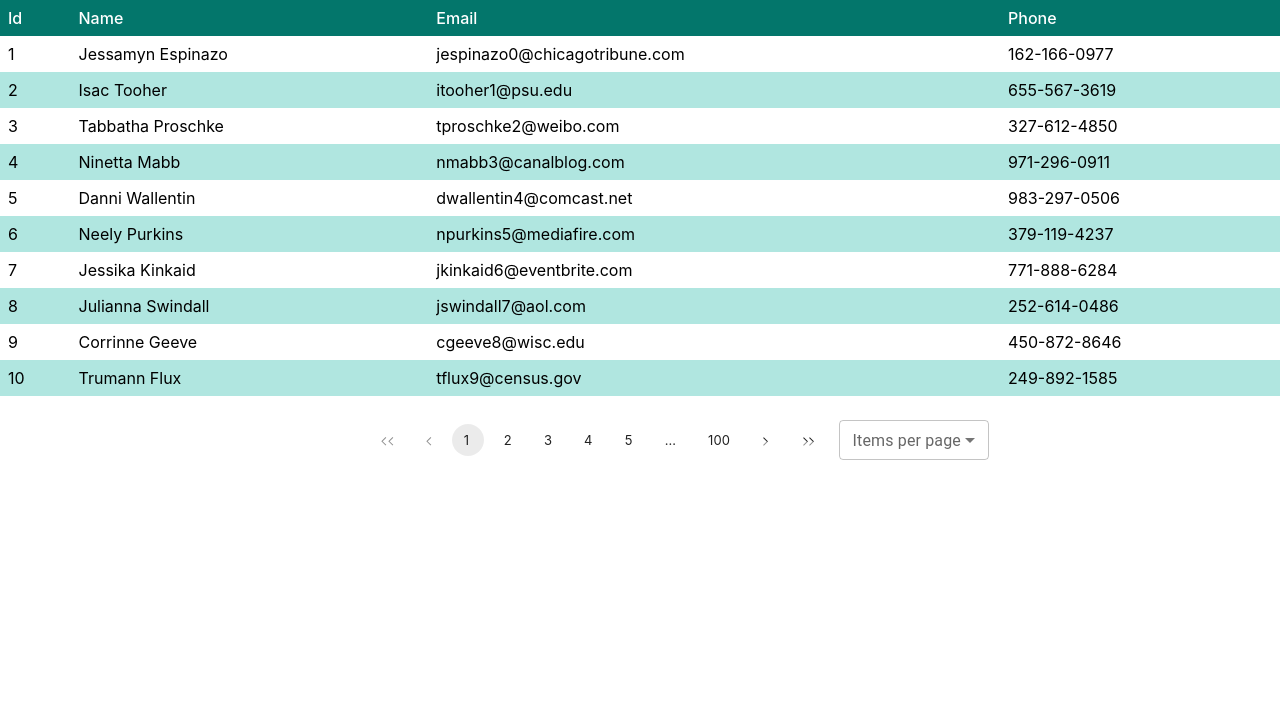
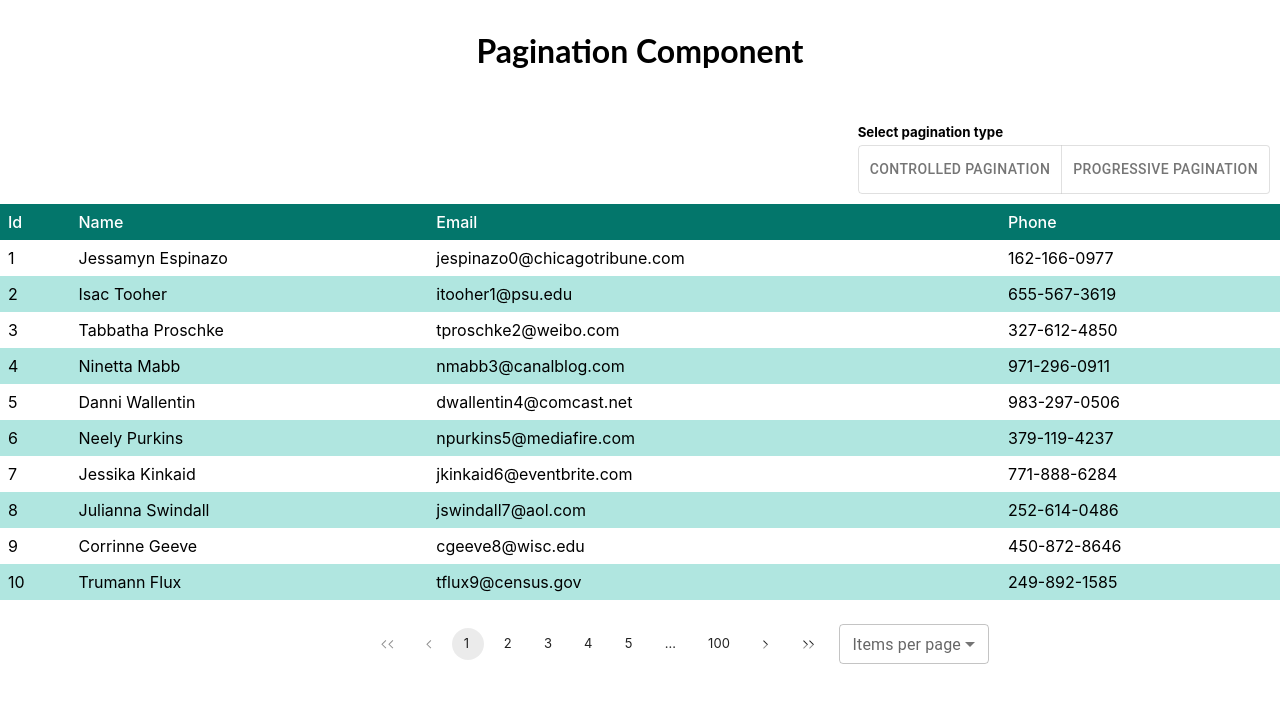
Before and after one commit to sauravmishra1710/Pagination-Component, a React (Create React App) app: page / in a window 1280 px wide. Shown: the top 702 px of the page. Built offline with nearby package versions, Linux system fonts and the light colour scheme.

Commit message:
Implement a toggle button
Implement a toggle button for Controlled pagination & progressive pagination

```diff
--- a/src/App.js
+++ b/src/App.js
@@ -1,14 +1,20 @@
 import React, { useState, useMemo } from 'react';
-import ControlledPagination from './ControlledPagination';
+import ControlledPagination from './components/ControlledPagination';
+import PaginationType from './components/PaginationType';
 import data from './data.json';
 import './style.scss';
 
 export default function App() {
   const [currentPage, setCurrentPage] = useState(1);
   const [pageSize, setPageSize] = useState(10); // default page size is 10
+  const [paginationType, setPaginationType] = useState("Controlled"); // Controlled pagination by default
 
   const onUpdateItemsPerPage =  (pageSize) => {
     setPageSize(pageSize);
+  };
+
+  const onUpdatePaginationType =  (paginationType) => {
+    setPaginationType(paginationType);
   };
 
   const currentTableData = useMemo(() => {
@@ -19,6 +25,14 @@ export default function App() {
 
   return (
     <>
+      <div style={{ margin: "10px", justifyContent: "center", display: "grid" }}>
+        <h1>Pagination Component</h1>
+      </div>
+      <div style={{ margin: "10px", justifyContent: "right", display: "grid" }}>
+      <h5 style={{ marginBottom: "5px"}}>Select pagination type</h5>
+        <PaginationType onChangeCallback={onUpdatePaginationType}/>
+      </div>
+      <div>
         <table>
           <thead>
             <tr>
@@ -41,6 +55,8 @@ export default function App() {
             })}
           </tbody>
         </table>
+        </div>
+        {(paginationType === "Controlled") ?
          <ControlledPagination
          className="paginationbar"
          currentPage={currentPage}
@@ -48,7 +64,7 @@ export default function App() {
          pageSize={pageSize}
          onPageChange={page => setCurrentPage(page)}
          onUpdateItemsPerPage = {onUpdateItemsPerPage}
-      />
+       /> : <div>Progressive</div>}
     </>
   );
 }
--- a/src/ControlledPagination.jsx
+++ b/src/components/ControlledPagination.jsx
@@ -1,7 +1,7 @@
 import React from 'react';
 import classnames from 'classnames';
-import { usePagination, DOTS } from './useControlledPagination';
-import ItemsPerPage from './components/ItemsPerPage';
+import { usePagination, DOTS } from '../useControlledPagination';
+import ItemsPerPage from './ItemsPerPage';
 import './pagination.scss';
 
 const ControlledPagination = props => {
--- /dev/null
+++ b/src/components/PaginationType.jsx
@@ -0,0 +1,39 @@
+import * as React from 'react';
+import MuiToggleButton from '@mui/material/ToggleButton';
+import ToggleButtonGroup from '@mui/material/ToggleButtonGroup';
+import { styled } from "@mui/material/styles";
+
+
+export default function PaginationType( {onChangeCallback}) {
+
+  const ToggleButton = styled(MuiToggleButton, {
+    shouldForwardProp: (prop) => prop !== "selectedColor",
+  })(({ selectedColor }) => ({
+    "&.Mui-selected, &.Mui-selected:hover": {
+      color: "white",
+      backgroundColor: selectedColor,
+    },
+  }));
+
+  const [alignment, setAlignment] = React.useState('web');
+
+  const handleChange = (event, newAlignment) => {
+    if (newAlignment !== null) {
+      setAlignment(newAlignment);
+      onChangeCallback && onChangeCallback(newAlignment);
+      }
+  };
+
+  return (
+    <ToggleButtonGroup
+      color="primary"
+      value={alignment}
+      exclusive
+      onChange={handleChange}
+      aria-label="Platform"
+    >
+      <ToggleButton value="Controlled" selectedColor="#03766b">Controlled Pagination</ToggleButton>
+      <ToggleButton value="Progressive" selectedColor="#03766b">Progressive Pagination</ToggleButton>
+    </ToggleButtonGroup>
+  );
+}
```
Also changed, not shown: src/components/pagination.scss (renamed from src/pagination.scss). Lines whose indentation alone changed are shown as unchanged.
